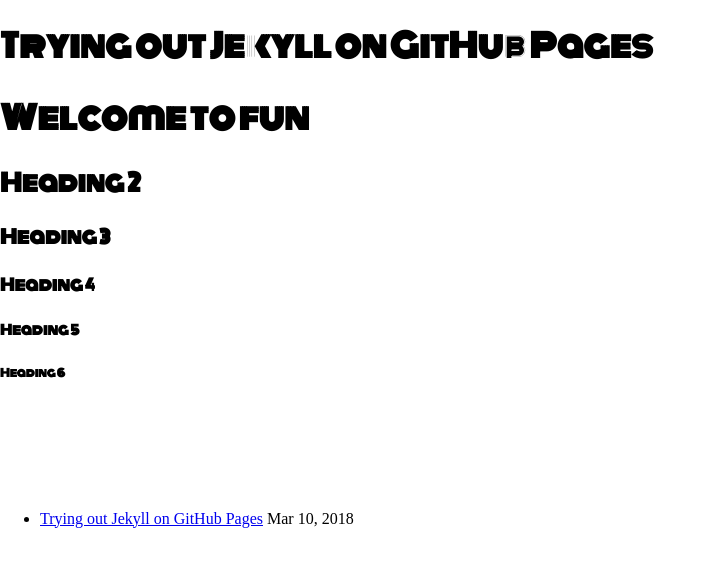
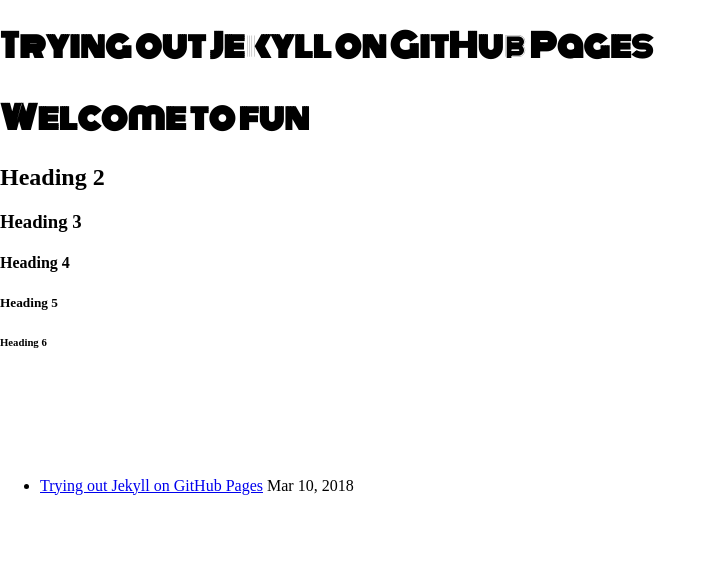
Before and after one commit to chiss22/chiss22.github.io, a Jekyll site: the page built from _posts/2018-03-10-trying-out-jekyll-on-github-pages.md, in a window 1280 px wide. Shown: the top 567 px of the page, without its empty margins (0-717 px from the left). Built offline with Jekyll 4.4.1, drawn with Linux system fonts in a browser that asks for light colours; some web fonts are replaced.

Commit message:
try again

```diff
--- a/assets/css/style.scss
+++ b/assets/css/style.scss
@@ -9,9 +9,12 @@ body {
 	colour: #FFF;
 	background: darkpurple;
 
-	h1, h2, h3, h4, h5, h6 {
+	h1 {
 		color: lightpurple;
 		font-family: Monoton;
+	}
+	h2, h3, h4, h5, h6 {
+		font-weight: 900;
 	}
 
 	p {
```
